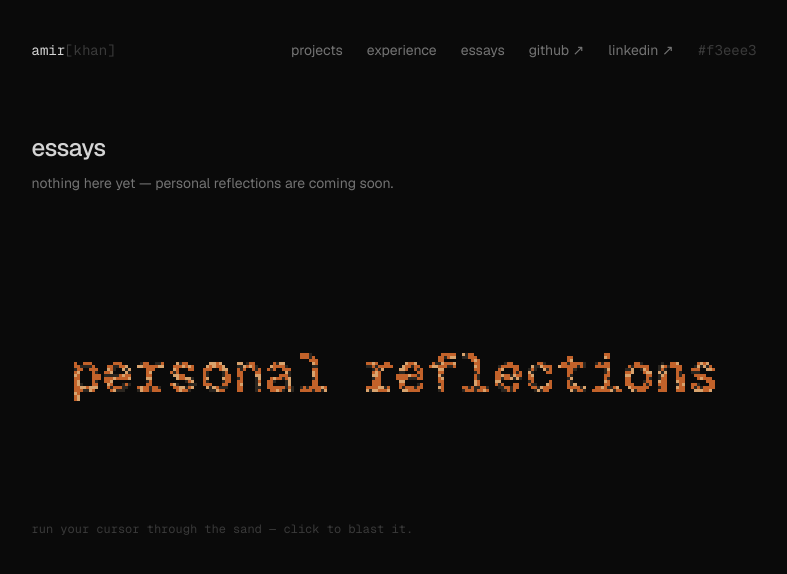
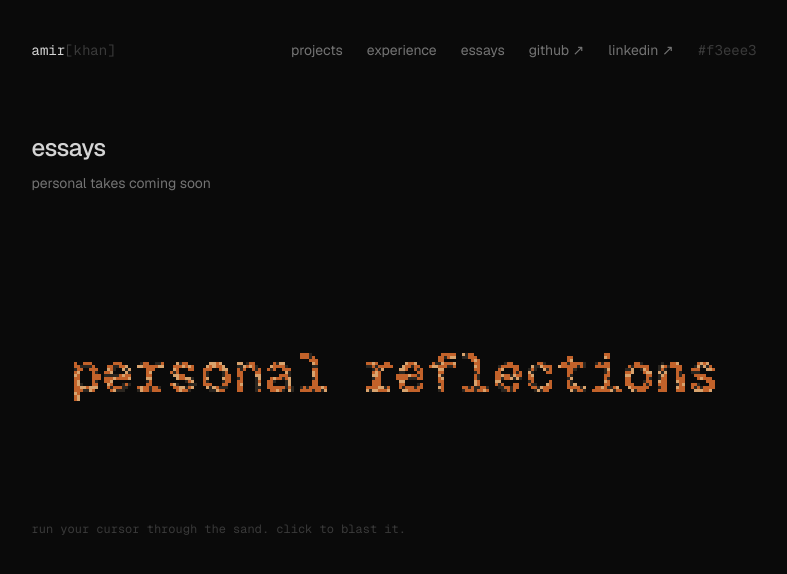
Before and after one commit to aidxhxr/aidxhxr-dev, a Next.js app: page /essays in a window 1280 px wide. Shown: the top 574 px of the page, without its empty margins (246-1033 px from the left). Built offline with nearby package versions, Linux system fonts and the light colour scheme.

Commit message:
chore(essays): tighten placeholder and sand hint copy

```diff
--- a/app/essays/page.tsx
+++ b/app/essays/page.tsx
@@ -13,12 +13,12 @@ export default function EssaysPage() {
           essays
         </h1>
         <p className="text-sm text-muted leading-relaxed">
-          nothing here yet — personal reflections are coming soon.
+          personal takes coming soon
         </p>
       </header>
       <SandText />
       <p className="mt-6 text-xs font-mono text-dim">
-        run your cursor through the sand — click to blast it.
+        run your cursor through the sand. click to blast it.
       </p>
     </div>
   );
```
